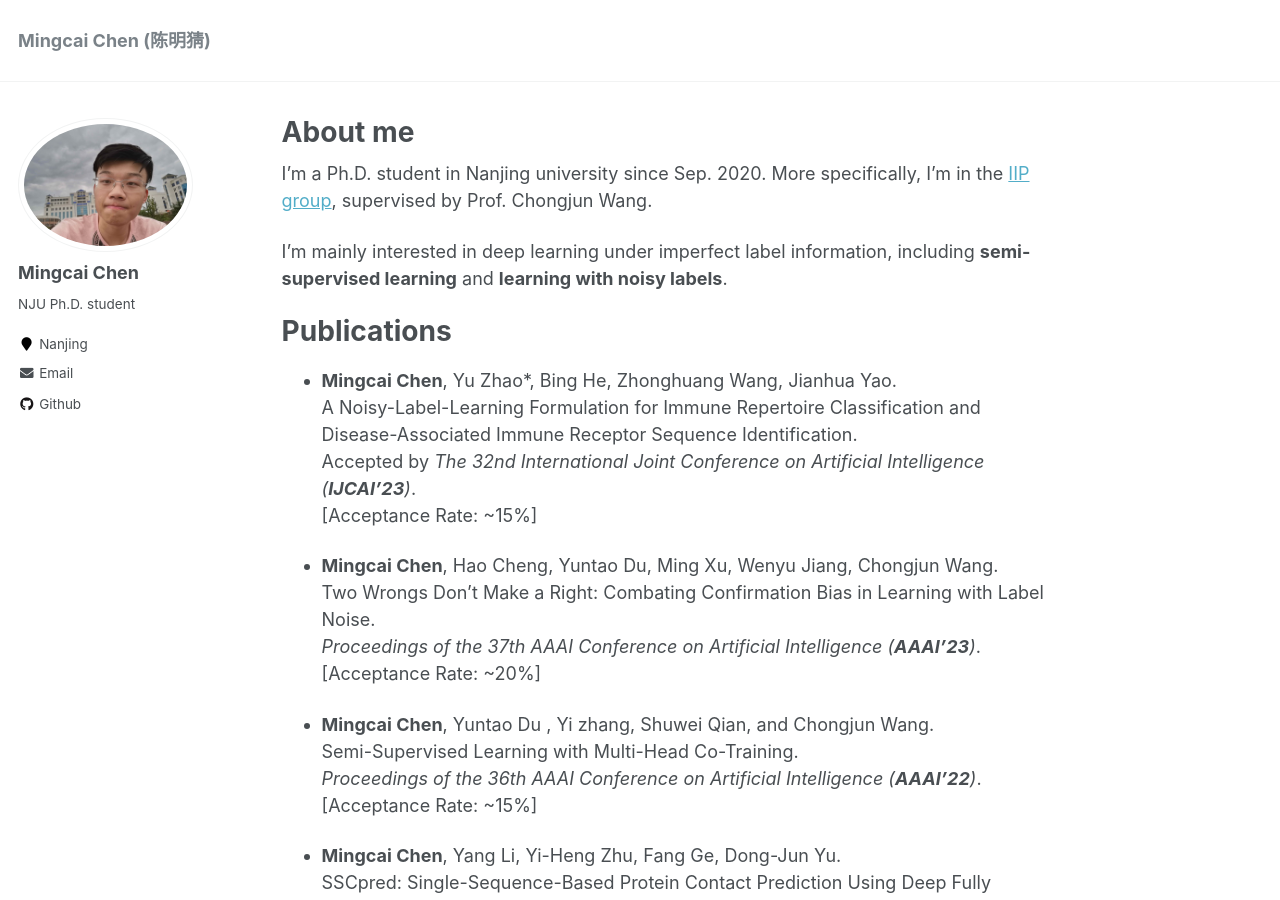
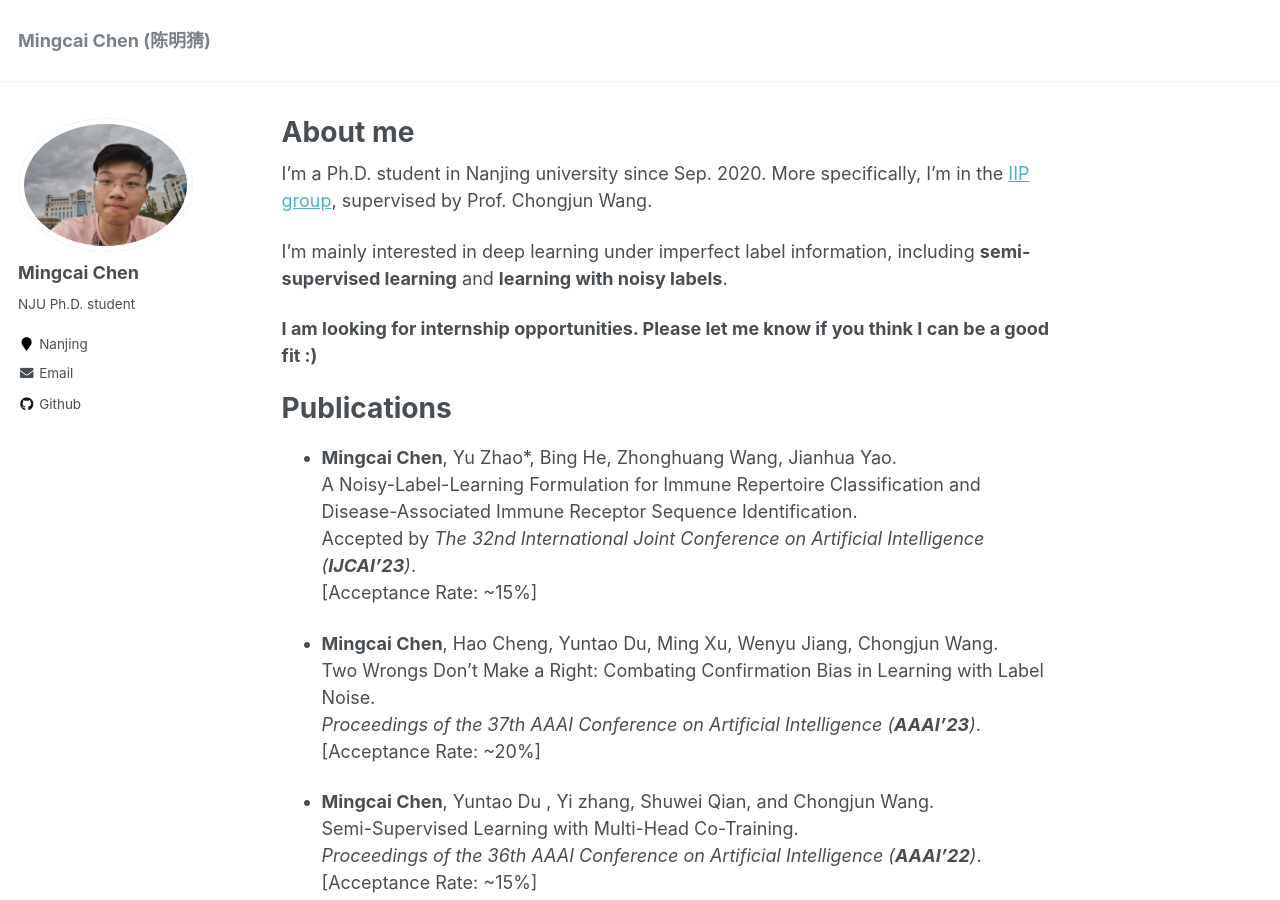
Before and after one commit to chenmc1996/chenmc1996.github.io, a Jekyll site: the page built from _pages/about.md, in a window 1280 px wide and 900 px high. Built offline with Jekyll 4.4.1, drawn with Linux system fonts in a browser that asks for light colours.

Commit message:
Update about.md

```diff
--- a/_pages/about.md
+++ b/_pages/about.md
@@ -12,6 +12,7 @@ I'm a Ph.D. student in Nanjing university since Sep. 2020. More specifically, I'
 
 I'm mainly interested in deep learning under imperfect label information, including **semi-supervised learning** and **learning with noisy labels**.
 
+**I am looking for internship opportunities. Please let me know if you think I can be a good fit :)**
 
 <!-- News
 ======
```
